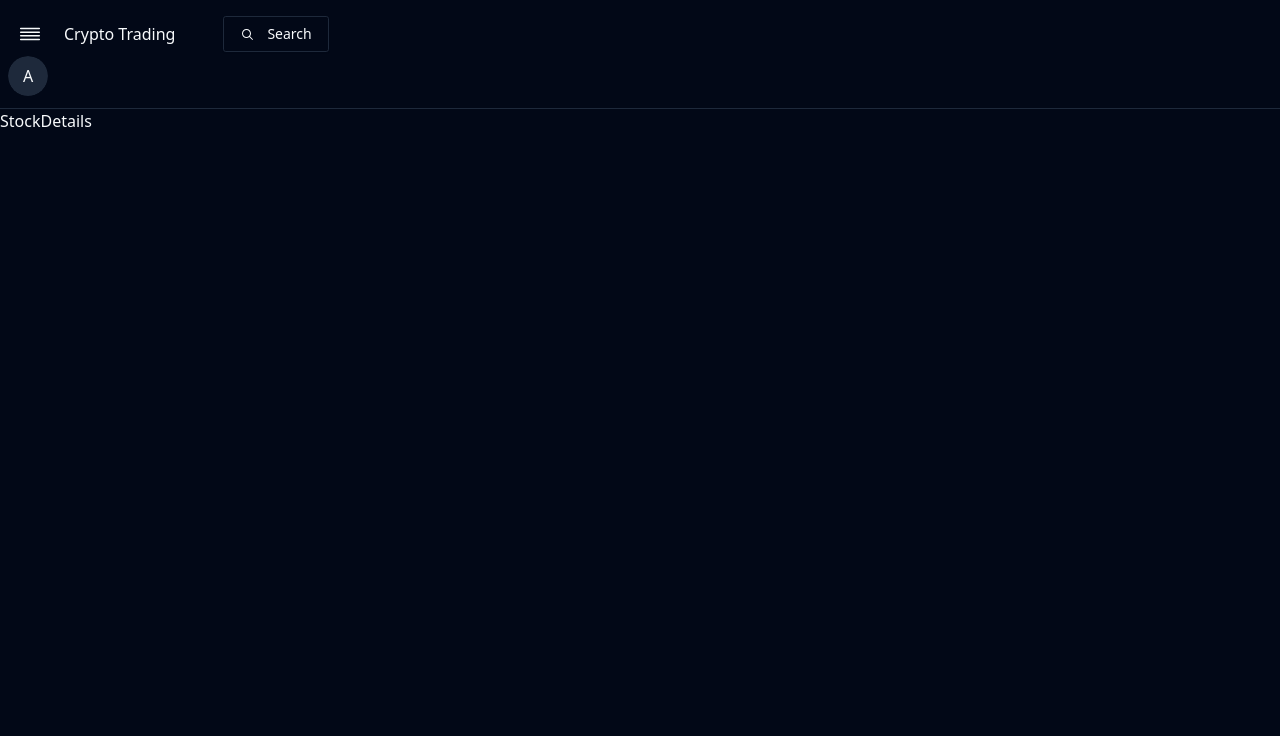
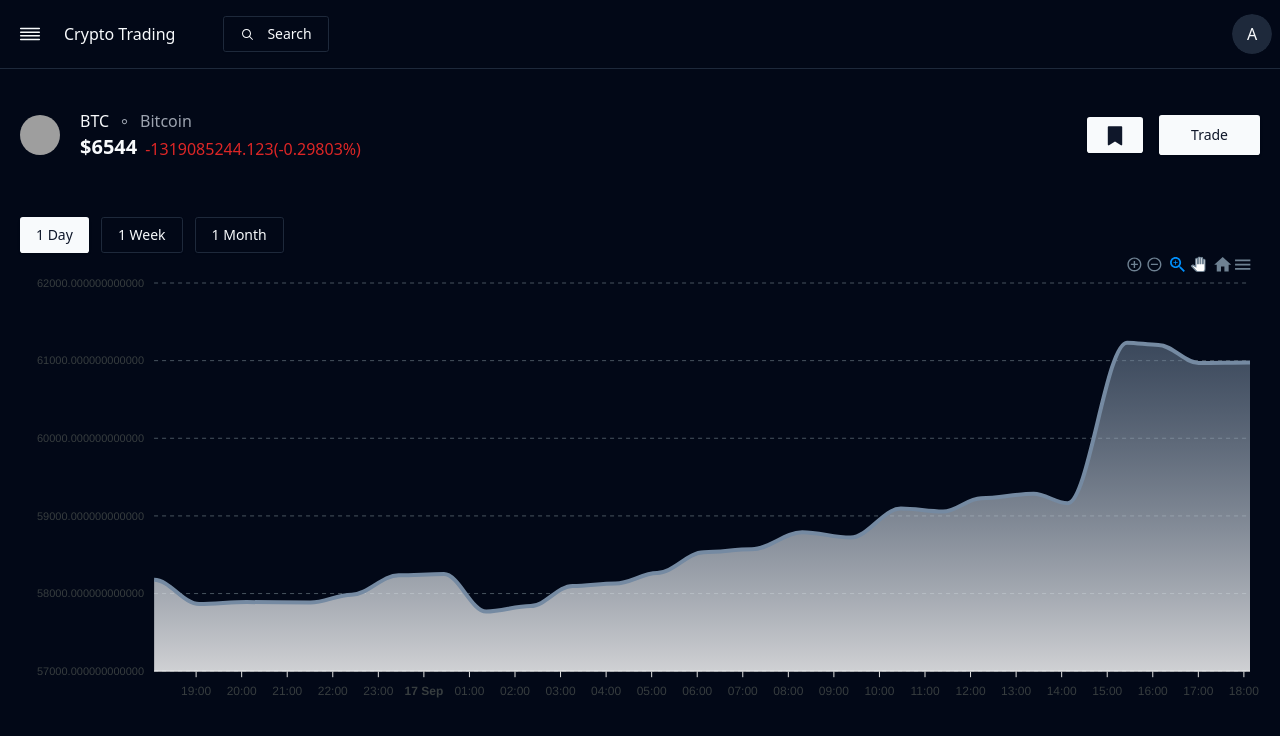
Before and after one commit to ankit15pr/crypto-trading, a React (Vite) app in the folder Frontend/: page /stock-details in a window 1280 px wide. Shown: the top 736 px of the page. Built offline with nearby package versions, Linux system fonts and the light colour scheme; grey boxes are pictures that could not be loaded.

Commit message:
Fix some bugs and create Stock Details

```diff
--- a/Frontend/src/page/Home/AssetTable.jsx
+++ b/Frontend/src/page/Home/AssetTable.jsx
@@ -8,8 +8,10 @@ import {
   TableRow,
 } from "@/components/ui/table";
 import { Avatar, AvatarImage } from "@/components/ui/avatar";
+import { useNavigate } from "react-router-dom";
 
 function AssetTable() {
+  const navigate = useNavigate();
   return (
     <Table>
       <TableHeader>
@@ -26,7 +28,10 @@ function AssetTable() {
       <TableBody>
         {[1, 1, 1, 1, 1, 1, 1, 1, 1].map((item, index) => (
           <TableRow key={index}>
-            <TableCell className="font-medium flex items-center gap-2">
+            <TableCell
+              onClick={() => navigate(`/stock-details`)}
+              className="font-medium flex items-center gap-2"
+            >
               <Avatar className="-z-50">
                 <AvatarImage src="https://assets.coingecko.com/coins/images/1/standard/bitcoin.png?1696501400" />
               </Avatar>
--- a/Frontend/src/page/Navbar/Navbar.jsx
+++ b/Frontend/src/page/Navbar/Navbar.jsx
@@ -16,7 +16,7 @@ import Sidebar from "./Sidebar";
 
 function Navbar() {
   return (
-    <div className="px-2 py-3 border-b z-50 bg-background bg-opacity-0 sticky top-0 left-0 right-0 justify-between items-center">
+    <div className="px-2 py-3 border-b z-50 bg-background bg-opacity-0 sticky top-0 left-0 right-0 flex justify-between items-center">
       <div className="flex items-center gap-3">
         <Sheet>
           <SheetTrigger>
@@ -56,7 +56,7 @@ function Navbar() {
           </Button>
         </div>
       </div>
-      <div>
+      <div >
         <Avatar>
           <AvatarFallback>A</AvatarFallback>
         </Avatar>
--- a/Frontend/src/page/StockDetails/StockDetails.jsx
+++ b/Frontend/src/page/StockDetails/StockDetails.jsx
@@ -1,9 +1,71 @@
-import React from 'react'
+import { Avatar, AvatarImage } from "@/components/ui/avatar";
+import { Button } from "@/components/ui/button";
+import { BookmarkFilledIcon, DotIcon } from "@radix-ui/react-icons";
+import { BookmarkIcon } from "lucide-react";
+import React from "react";
+import {
+  Dialog,
+  DialogContent,
+  DialogDescription,
+  DialogHeader,
+  DialogTitle,
+  DialogTrigger,
+} from "@/components/ui/dialog"
+import TradingForm from "./TradingForm";
+import StockChart from "../Home/StockChart";
+
 
 function StockDetails() {
   return (
-    <div>StockDetails</div>
-  )
+    <div className="p-5 mt-5">
+      <div className="flex justify-between">
+        <div className="flex gap-5 items-center">
+          <div>
+            <Avatar>
+              <AvatarImage src="https://assets.coingecko.com/coins/images/1/standard/bitcoin.png?1696501400" />
+            </Avatar>
+          </div>
+          <div>
+            <div className="flex items-center gap-2">
+              <p>BTC</p>
+              <DotIcon className="text-gray-400" />
+              <p className="text-gray-400">Bitcoin</p>
+            </div>
+            <div className="flex items-end gap-2">
+              <p className="text-xl font-bold">$6544</p>
+              <p className="text-red-600">
+                <span>-1319085244.123</span>
+                <span>(-0.29803%)</span>
+              </p>
+            </div>
+          </div>
+        </div>
+        <div className="flex gap-4 items-center">
+          <Button>
+            {true ? (
+              <BookmarkFilledIcon className="h-6 w-6" />
+            ) : (
+              <BookmarkIcon className="h-6 w-6" />
+            )}
+          </Button>
+          <Dialog>
+            <DialogTrigger>
+              <Button size="lg">Trade</Button>
+            </DialogTrigger>
+            <DialogContent>
+              <DialogHeader>
+                <DialogTitle>How much do you want to spend?</DialogTitle>
+              </DialogHeader>
+              <TradingForm />
+            </DialogContent>
+          </Dialog>
+        </div>
+      </div>
+      <div className="mt-14">
+        <StockChart />
+      </div>
+    </div>
+  );
 }
 
-export default StockDetails
+export default StockDetails;
--- /dev/null
+++ b/Frontend/src/page/StockDetails/TradingForm.jsx
@@ -0,0 +1,91 @@
+import { Avatar, AvatarImage } from "@/components/ui/avatar";
+import { Button } from "@/components/ui/button";
+import { Input } from "@/components/ui/input";
+import { DotIcon } from "lucide-react";
+import React, { useState } from "react";
+
+function TradingForm() {
+    const [orderType, setOrderType] = useState("BUY");
+  const handleChange = () => {};
+  return (
+    <div className="space-y-10 p-5">
+      <div>
+        <div className="flex gap-4 items-center justify-between">
+          <Input
+            className="py-7 focus:outline-none"
+            placeholder="Enter Amount..."
+            onChange={handleChange}
+            type="number"
+            name="amount"
+          />
+          <div>
+            <p className="border text-2xl flex justify-center items-center w-36 h-14 rounded-md">
+              4563
+            </p>
+          </div>
+        </div>
+        {false && (
+          <h1 className="text-red-600 text-center pt-4">
+            Insufficent wallet balance to buy
+          </h1>
+        )}
+      </div>
+
+      <div className="flex gap-5 items-center">
+        <div>
+          <Avatar>
+            <AvatarImage src="https://assets.coingecko.com/coins/images/1/standard/bitcoin.png?1696501400" />
+          </Avatar>
+        </div>
+        <div>
+          <div className="flex items-center gap-2">
+            <p>BTC</p>
+            <DotIcon className="text-gray-400" />
+            <p className="text-gray-400">Bitcoin</p>
+          </div>
+          <div className="flex items-end gap-2">
+            <p className="text-xl font-bold">$6544</p>
+            <p className="text-red-600">
+              <span>-1319085244.123</span>
+              <span>(-0.29803%)</span>
+            </p>
+          </div>
+        </div>
+      </div>
+
+        <div className="flex items-center justify-between">
+
+            <p>Order Type</p>
+            <p>Market Order</p>
+
+        </div>
+
+        <div className="flex items-center justify-between">
+
+            <p>{orderType=="BUY" ? "Available Case" : "Available Quantity"}</p>
+            <p>{orderType=="BUY" ? 9000 : 23.08}</p>
+
+        </div>
+
+        <div>
+
+            <Button
+            className={`w-full py-6 ${orderType=="SELL"?"bg-red-600 text-white":""}`}>
+                {orderType}
+            </Button>
+
+            <Button
+             variant="link"
+             className={"w-full mt-5 text-xl"}
+             onClick={() => setOrderType(orderType=="BUY" ? "SELL":"BUY")}>
+                {orderType=="BUY"? "Or Sell":"Or Buy"}
+            </Button>
+
+        </div>
+
+
+    </div>
+  );
+}
+
+export default TradingForm;
```
